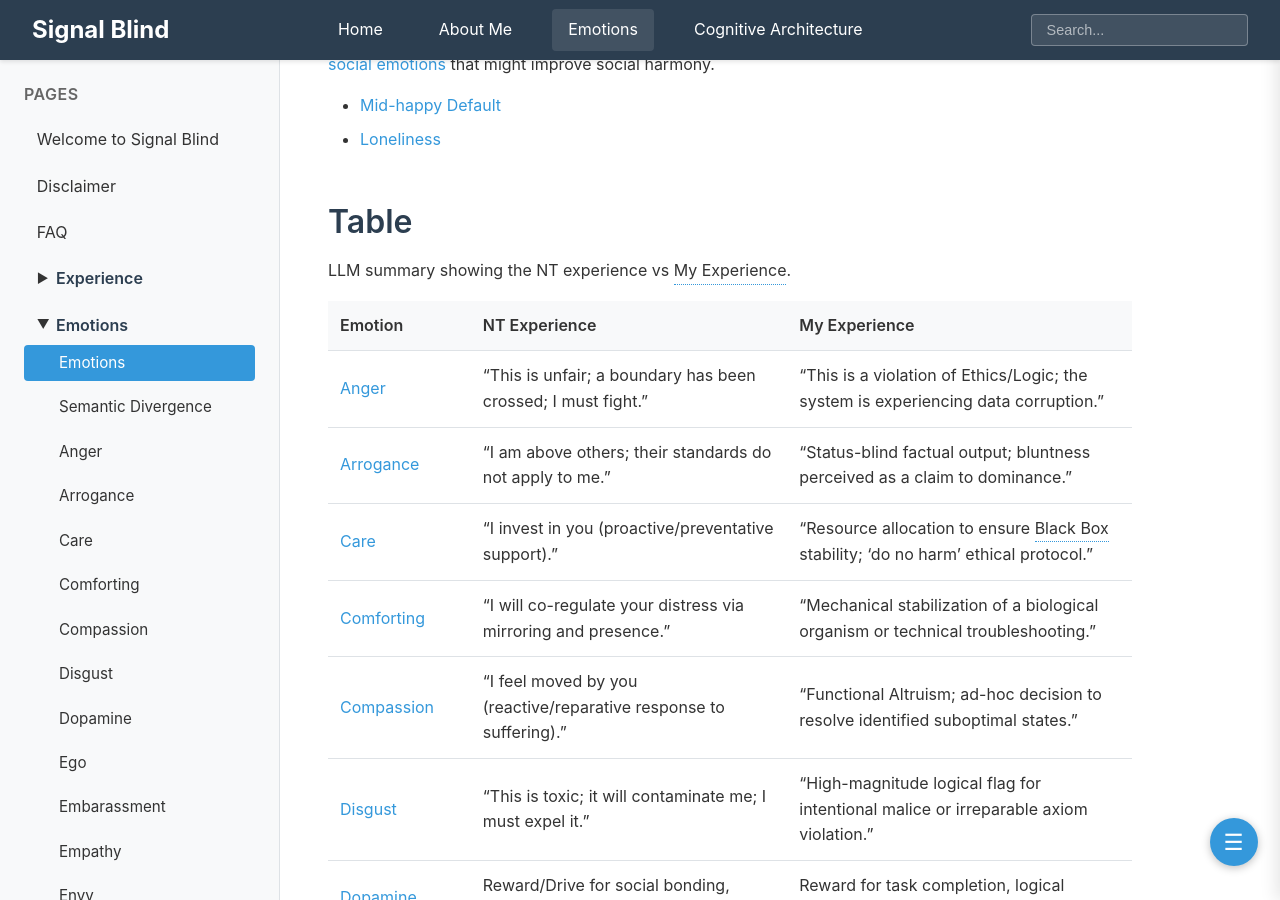
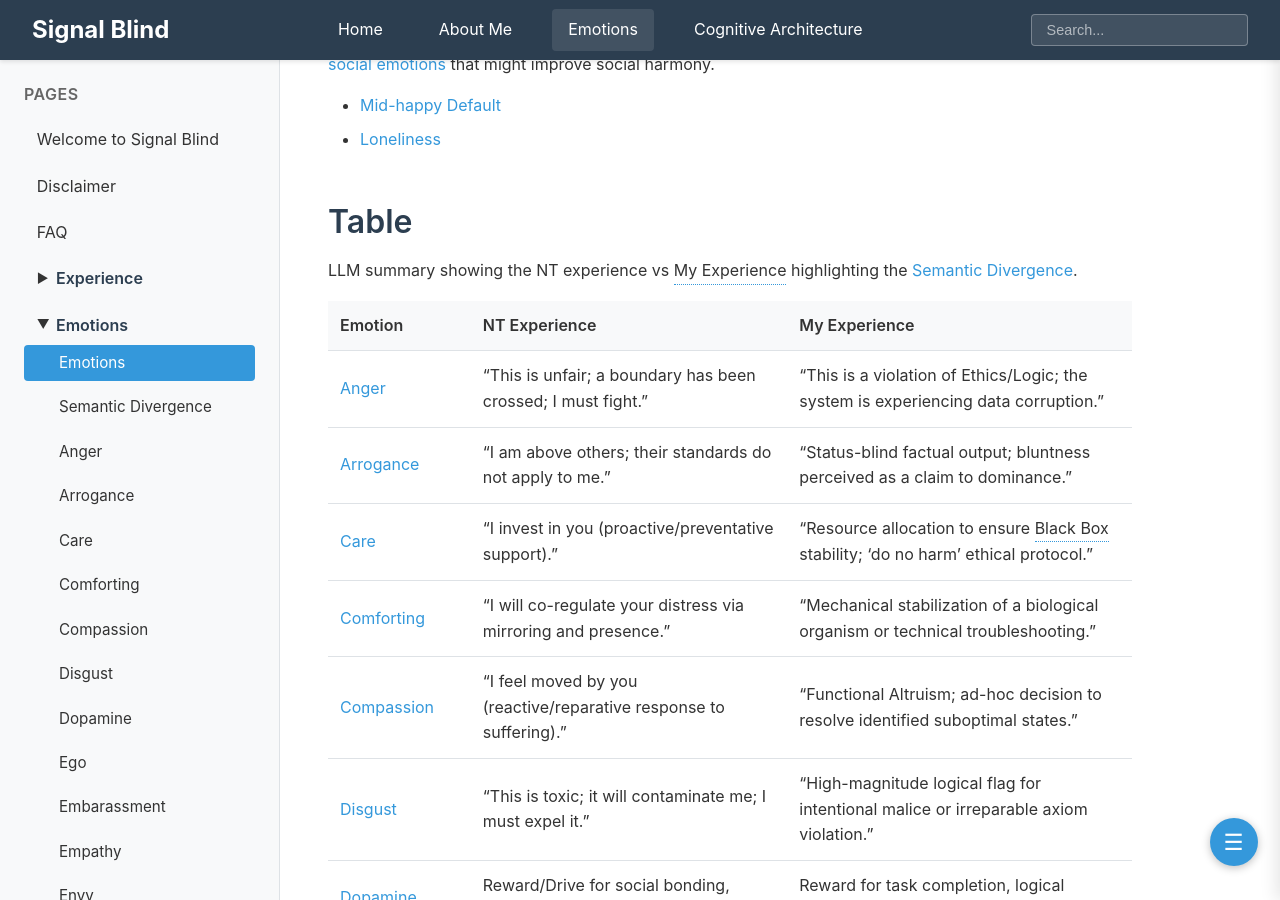
Before and after one commit to SignalBlind/SignalBlind.github.io, a Jekyll site: the page built from Emotions/Emotions.md, in a window 1280 px wide and 900 px high, scrolled down 2378 px. Built offline with Jekyll 4.4.1, drawn with Linux system fonts in a browser that asks for light colours; comment, search, counter and statistics services are not loaded.

Commit message:
more info on the emotions table

```diff
--- a/Emotions/Emotions.md
+++ b/Emotions/Emotions.md
@@ -72,7 +72,7 @@ Note: in NT people oxytocin (bonding/trust) can amplify the social signal.  Alth
 
 ## Table
 
-LLM summary showing the NT experience vs My Experience.
+LLM summary showing the NT experience vs My Experience highlighting the [Semantic Divergence](Semantic%20Divergence.md).
 
 | Emotion                           | NT Experience                                                       | My Experience                                                                             |
 | :-------------------------------- | :------------------------------------------------------------------ | :---------------------------------------------------------------------------------------- |
```
